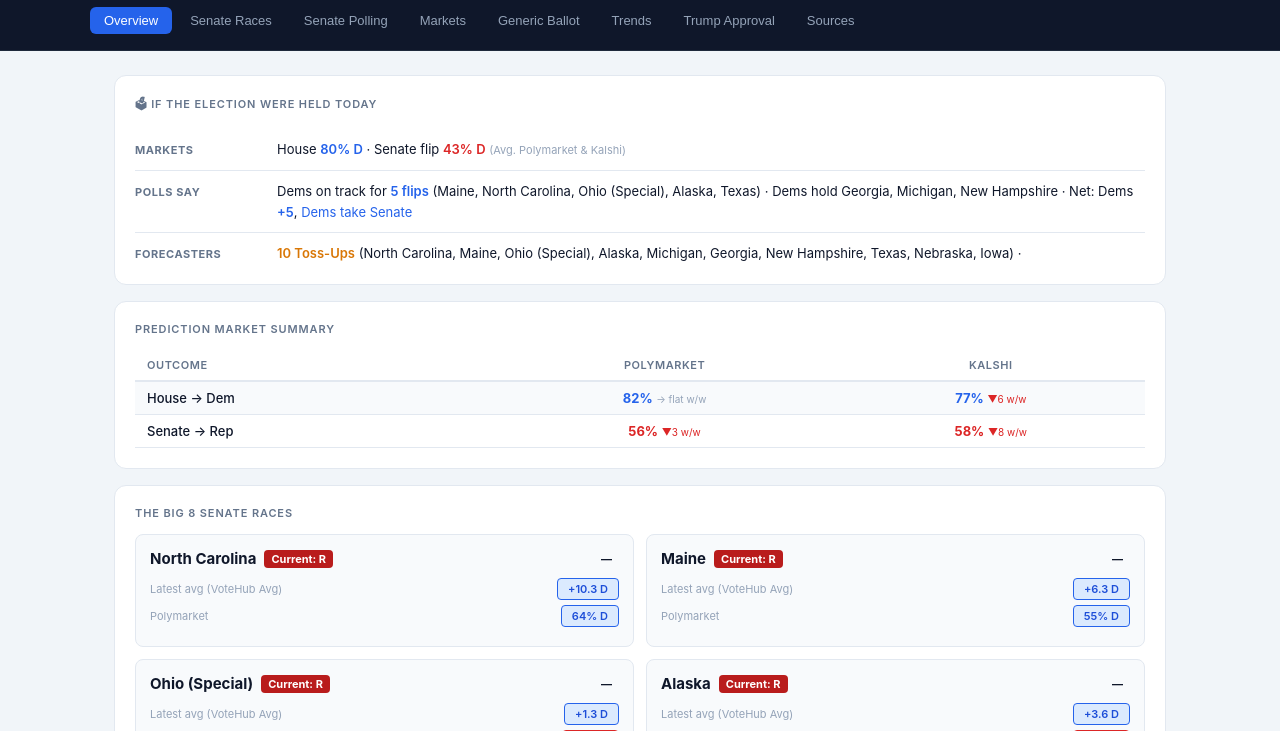
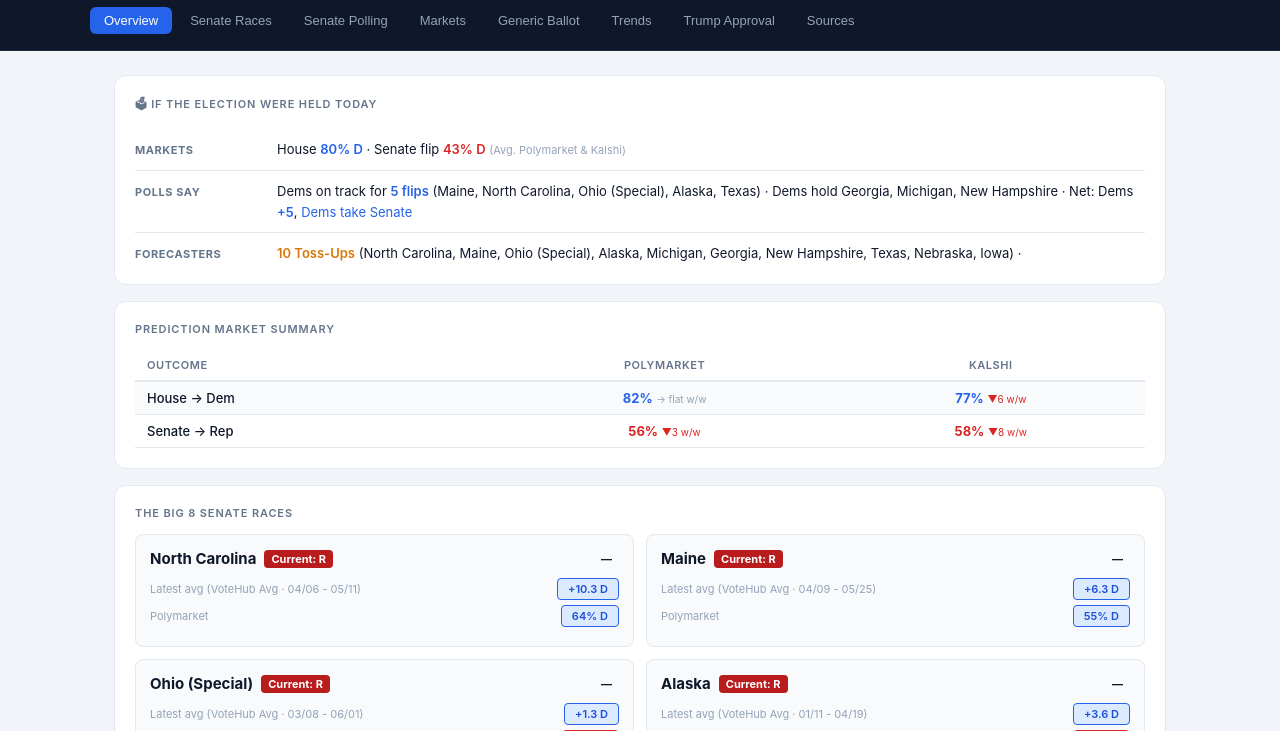
Before and after one commit to hshapol/midtrack, a website: page index.html in a window 1280 px wide. Shown: the part 62-793 px from the top of the page. Drawn offline with nearby package versions, Linux system fonts and the light colour scheme.

Commit message:
Update index.html

```diff
--- a/index.html
+++ b/index.html
@@ -309,7 +309,7 @@ function renderOverview(poly, kalshi, gb) {
     const lastPollDate = liveData && (liveData.avg && liveData.avg.date || liveData.rtwh && liveData.rtwh.date);
     const isStale = daysSince(DATA.lastUpdated) > 7;
     const bestAvg = liveData && (liveData.rtwh || liveData.avg);
-    const avgSource = liveData && liveData.rtwh ? 'RTWH' : liveData && liveData.avg ? (liveData.avg.source || 'Avg') : '';
+    const avgSource = liveData && liveData.rtwh ? 'RTWH' : liveData && liveData.avg ? ((liveData.avg.source || 'Avg') + (liveData.avg.dateRange ? ' · ' + liveData.avg.dateRange : '')) : '';
     const avgMarginStr = bestAvg ? fmtMargin(bestAvg.margin) : (detail.matchups[0] && detail.matchups[0].margin || '—');
     const isLiveD = bestAvg ? isMarginD(bestAvg.margin) : detail.matchups[0] && detail.matchups[0].margin && detail.matchups[0].margin.includes('D');
     card.innerHTML = '<div class="race-header"><span class="race-name">' + state + '</span><span class="badge badge-' + detail.hold.toLowerCase() + '">Current: ' + detail.hold + '</span><span class="badge ' + ratingBadgeClass(primaryRating) + '" style="margin-left:auto">' + primaryRating + '</span></div><div class="race-row"><span class="race-row-label">Latest avg ' + (avgSource ? '(' + avgSource + ')' : '') + (lastPollDate && isStale ? ' ⚠ stale' : '') + '</span><span class="' + (isLiveD ? 'pill pill-d' : 'pill pill-r') + '">' + avgMarginStr + '</span></div><div class="race-row"><span class="race-row-label">Polymarket</span><span class="' + (polyD >= 50 ? 'pill pill-d' : 'pill pill-r') + '">' + (polyD >= 50 ? polyD+'% D' : (100-polyD)+'% R') + '</span></div>';
```
